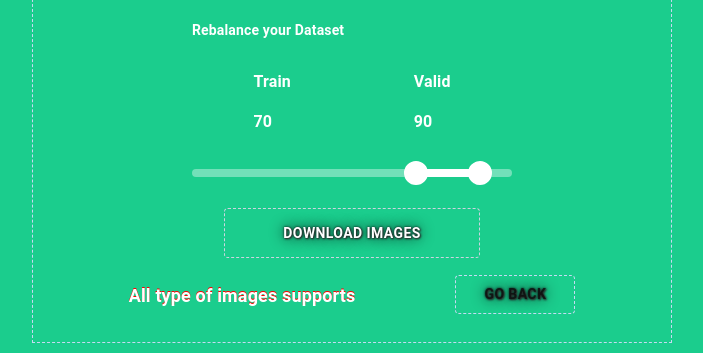
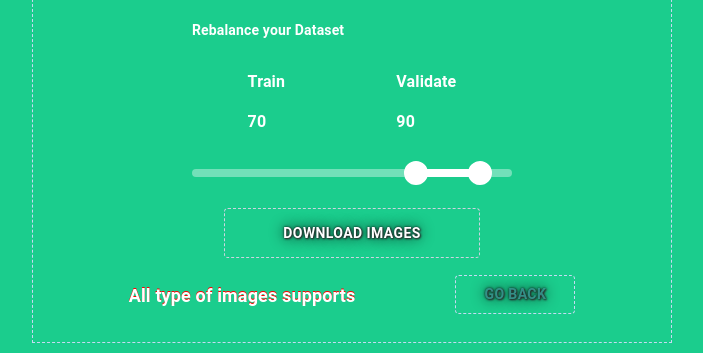
Before and after one commit to Mayur-SDE/image-app, a React (Create React App) app: page / in a window 1280 px wide. Shown: the part 1121-1474 px from the top of the page, without its empty margins (288-991 px from the left). Built offline with nearby package versions, Linux system fonts and the light colour scheme.

Commit message:
added range slider

```diff
--- a/src/pages/components/ImageTrain.js
+++ b/src/pages/components/ImageTrain.js
@@ -74,13 +74,8 @@ function ImageTrain() {
   // const [otherValue, setOtherValue] = useState(100);
 
   const [trainRange, setTrainRange] = useState(70);
-  const [trainSlider, setTrainSlider] = useState("Train");
 
   const [ValidRange, setValidRange] = useState(90);
-  const [ValidSlider, setValidSlider] = useState("Valid");
-
-  const [testRange, settestRange] = useState(100);
-  const [testSlider, settestSlider] = useState("Test");
 
   let totalImages;
   let trainImagesLen = 0;
@@ -116,7 +111,7 @@ function ImageTrain() {
     // setOtherValue(newValue[2]);
     setTrainRange(newValue[0]);
     setValidRange(newValue[1]);
-    settestRange(newValue[2]);
+    // settestRange(newValue[2]);
     totalImages = files.length;
     trainImagesLen = Math.floor(totalImages * (minValidate / 100));
     trainImages = files.slice(0, trainImagesLen);
@@ -191,11 +186,11 @@ function ImageTrain() {
           <p>Rebalance your Dataset</p>
           <Typography gutterBottom className="typo-info">
             <div>
-              <p>{trainSlider}</p>
+              <p>Train</p>
               <p>{trainRange}</p>
             </div>
             <div>
-              <p>{ValidSlider}</p>
+              <p>Validate</p>
               <p>{ValidRange}</p>
             </div>
             {/* <div>
@@ -211,7 +206,6 @@ function ImageTrain() {
             step={10}
             onChange={handlevalidateChange}
             className="gutterBtn"
-            onValueChange={(value) => setTrainRange(value)}
           />
         </div>
         <div className="btn-wrapper">
--- a/src/pages/components/image.scss
+++ b/src/pages/components/image.scss
@@ -159,7 +159,7 @@
   margin-top: 15px;
   margin-left: 100px;
   width: 120px;
-  color: rgba(10, 10, 10, 0.753);
+  color: rgba(59, 173, 163, 0.753);
   border: 1px dashed #c5daf3;
   transition: 0.5s ease-in;
   font-weight: 600;
```
